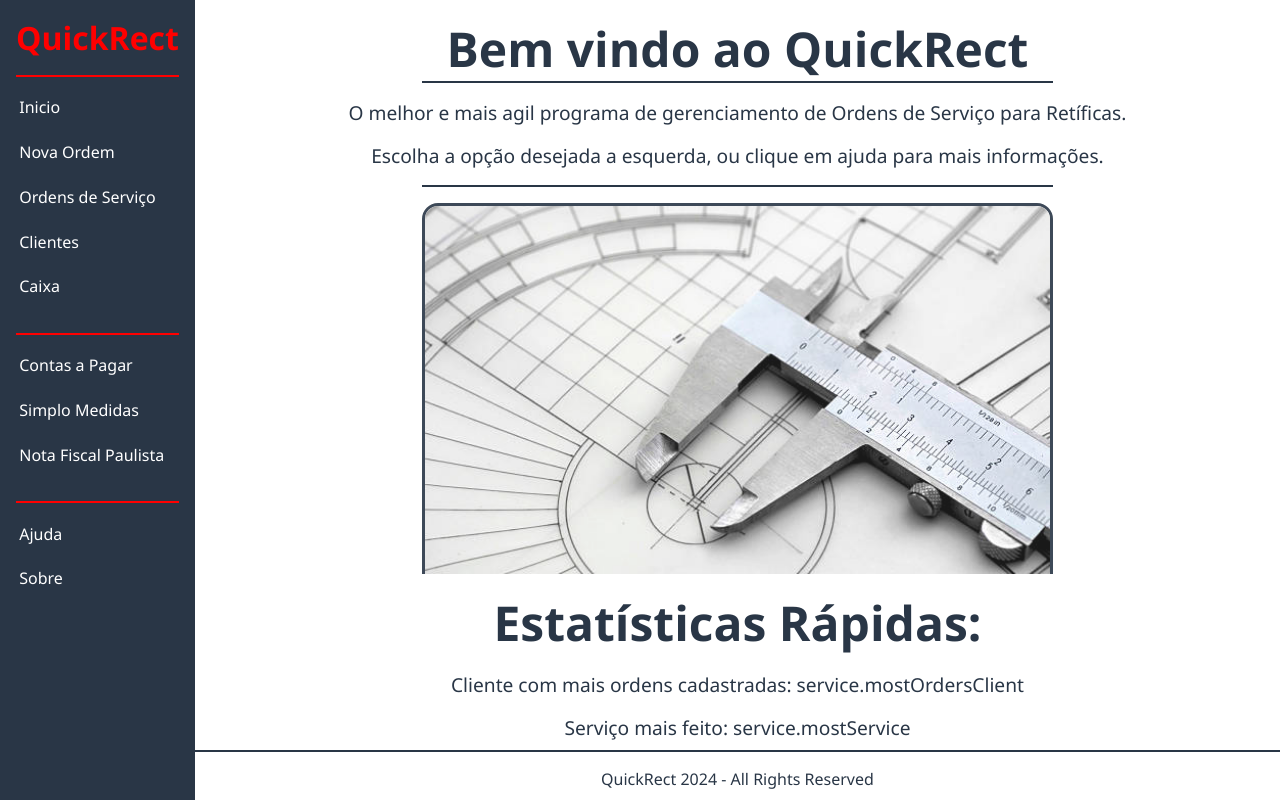
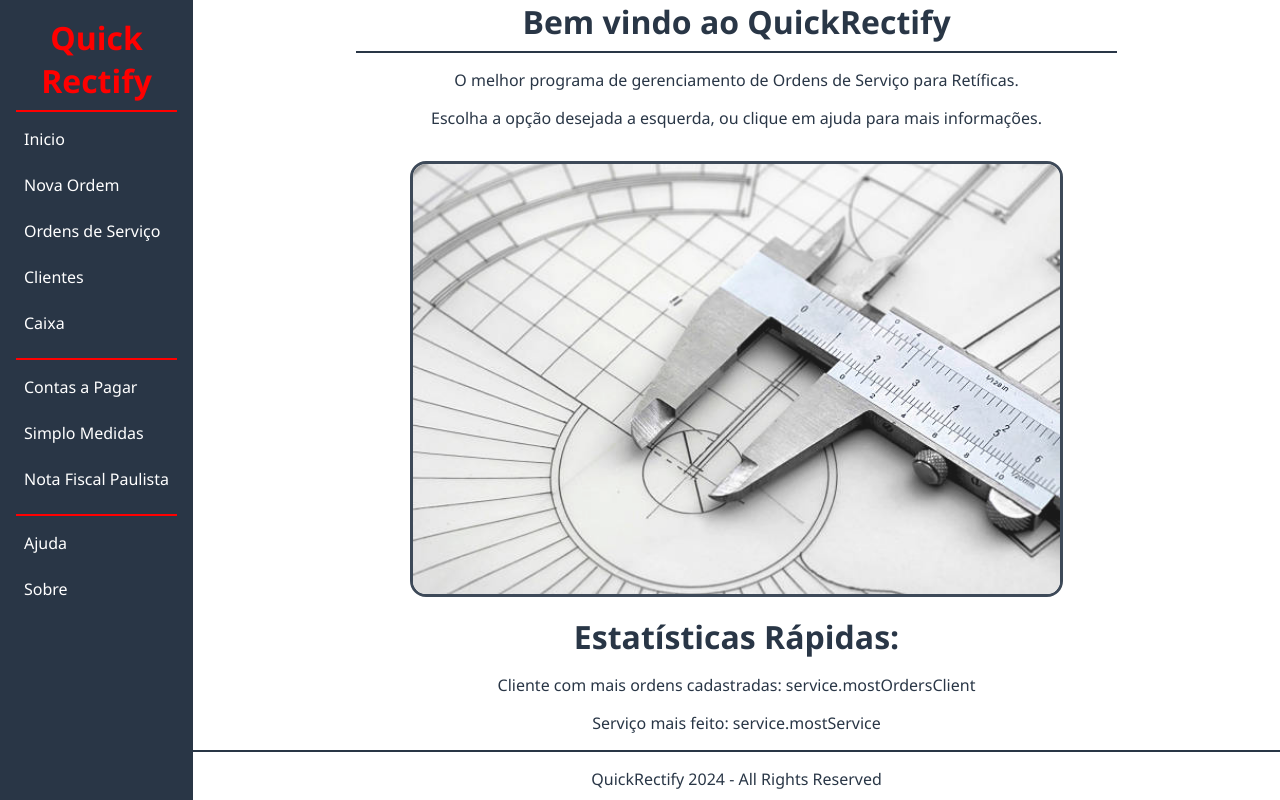
Before and after one commit to thiago-james55/quickrectify, an Angular app: page / in a window 1280 px wide. Built offline with nearby package versions, Linux system fonts and the light colour scheme.

Commit message:
Layout e project structures changes!

```diff
--- a/src/app/app.component.html
+++ b/src/app/app.component.html
@@ -1,2 +1 @@
-<app-home></app-home>
 <router-outlet></router-outlet>
--- a/src/app/app.routes.ts
+++ b/src/app/app.routes.ts
@@ -1,3 +1,13 @@
 import { Routes } from '@angular/router';
+import { NewOrderComponent } from './pages/new-order/new-order.component';
+import { HomeComponent } from './pages/home/home.component';
 
-export const routes: Routes = [];
+export const routes: Routes = [
+    {
+        path:'',
+        component:HomeComponent
+    }, {
+        path: 'neworder',
+        component:NewOrderComponent
+    }
+];
--- a/src/app/components/footer/footer.component.html
+++ b/src/app/components/footer/footer.component.html
@@ -1,6 +1,6 @@
 <div class="container">
 <footer>
     <hr>
-    <p>QuickRect 2024 - All Rights Reserved</p>
+    <p>QuickRectify 2024 - All Rights Reserved</p>
 </footer>
 </div>
--- a/src/app/components/navbar/navbar.component.css
+++ b/src/app/components/navbar/navbar.component.css
@@ -1,3 +1,4 @@
+
 .container {
     width: max-content;
     display: flex;
@@ -10,8 +11,8 @@
 
 hr {
     border: 1px solid red;
-    margin-top: 1rem;
-    margin-bottom: 1rem;
+    margin-top: .5rem;
+    margin-bottom: .5rem;
 }
 
 .title {
@@ -30,8 +31,8 @@ ul {
 }
 
 li {
-    margin-bottom: 10%;
-    padding: 2%;
+    margin-bottom: .5rem;
+    padding: .5rem;
 }
 
 li:hover {
--- a/src/app/components/navbar/navbar.component.html
+++ b/src/app/components/navbar/navbar.component.html
@@ -1,12 +1,14 @@
 <div class="container">
     <div class="title">
-        <h1>QuickRect</h1>
+        <h1>Quick</h1>
+        <h1>Rectify</h1>
+
     </div>
     <hr>
     <div class="mainPages">
         <ul>
             <li><a href="">Inicio</a></li>
-            <li><a href="">Nova Ordem</a></li>
+            <li><a [routerLink]="['neworder']">Nova Ordem</a></li>
             <li><a href="">Ordens de Serviço</a></li>
             <li><a href="">Clientes</a></li>
             <li><a href="">Caixa</a></li>
--- a/src/app/components/navbar/navbar.component.ts
+++ b/src/app/components/navbar/navbar.component.ts
@@ -1,9 +1,10 @@
 import { Component } from '@angular/core';
+import { RouterLink } from '@angular/router';
 
 @Component({
   selector: 'app-navbar',
   standalone: true,
-  imports: [],
+  imports: [RouterLink],
   templateUrl: './navbar.component.html',
   styleUrl: './navbar.component.css'
 })
--- a/src/app/pages/home/home.component.css
+++ b/src/app/pages/home/home.component.css
@@ -1,43 +1,14 @@
-.container {
-    display: flex;
-    flex-direction: row;
-    width: 100%;
-    height: 100vh;
-}
-
-
-.pageContent {
-    display: flex;
-    flex-direction: column;
-    width: 100%;
-    height: 100vh;
-}
-
 .greetings, .statistics {
     width: 100%;
     color: #293646;
-    padding: 1rem;
     text-align: center;
     overflow: scroll;
 }
 
-h1 {
-    text-align: center;
-    font-size: 3rem;
-}
 
 p {
     margin-top: 1rem;
     margin-bottom: 1rem;
-    font-size: larger;
-}
-
-hr {
-
-    width: 60%;
-    margin-left: auto;
-    margin-right: auto;
-    border: 1px solid #293646;
 }
 
 img {
@@ -47,12 +18,3 @@ img {
     border: 3px solid #293646;
     border-radius: 1rem;
 }
-
-
-app-footer {
-    width: 100%;
-    height: max-content;
-    margin-top: auto;
-    margin-right: auto;
-    height: 50px;
-}
--- a/src/app/pages/home/home.component.html
+++ b/src/app/pages/home/home.component.html
@@ -1,13 +1,11 @@
 <div class="container">
     <app-navbar></app-navbar>
     <div class="pageContent">
-        <div class="greetings">
-            <h1>Bem vindo ao QuickRect</h1>
-            <hr>
+        <div class="greetings ">
+            <app-page-title title="Bem vindo ao QuickRectify"></app-page-title>
             <!-- Change for measurement tool photo -->
-            <p>O melhor e mais agil programa de gerenciamento de Ordens de Serviço para Retíficas. </p>
+            <p>O melhor programa de gerenciamento de Ordens de Serviço para Retíficas. </p>
             <p>Escolha a opção desejada a esquerda, ou clique em ajuda para mais informações. </p>
-            <hr>
             <img src="../../../assets/caliper.jpg" alt="">
         </div>
         <div class="statistics">
--- a/src/app/pages/home/home.component.ts
+++ b/src/app/pages/home/home.component.ts
@@ -1,13 +1,14 @@
 import { Component } from '@angular/core';
 import { NavbarComponent } from "../../components/navbar/navbar.component";
 import { FooterComponent } from "../../components/footer/footer.component";
+import { PageTitleComponent } from "../../components/page-title/page-title.component";
 
 @Component({
     selector: 'app-home',
     standalone: true,
     templateUrl: './home.component.html',
-    styleUrl: './home.component.css',
-    imports: [NavbarComponent, FooterComponent]
+    styleUrls: ['./home.component.css', '../../../global.css'],
+    imports: [NavbarComponent, FooterComponent, PageTitleComponent]
 })
 export class HomeComponent {
 
--- /dev/null
+++ b/src/global.css
@@ -0,0 +1,46 @@
+.container {
+    display: flex;
+    flex-direction: row;
+    width: 100%;
+    height: 100vh;
+}
+
+.defaultButton{
+    background-color: #293646;
+    color: white;
+    text-align: center;
+    font-size: small;
+    white-space: nowrap;
+    border-radius: .3rem;
+}
+
+.defaultInput{
+    border: 1px solid #293646;
+}
+
+.defaultHR {
+    width: 70%;
+    margin-left: auto;
+    margin-right: auto;
+    margin-bottom: .5rem;
+    border: 1px solid #293646;
+}
+
+.defaultPadding {
+    padding: 1rem;
+}
+
+.pageContent {
+    display: flex;
+    flex-direction: column;
+    width: 100%;
+    height: 100vh;
+}
+
+
+app-footer {
+    width: 100%;
+    height: max-content;
+    margin-top: auto;
+    height: 50px;
+}
```
Also changed, not shown: src/app/components/footer/footer.component.css (line endings or trailing spaces).
